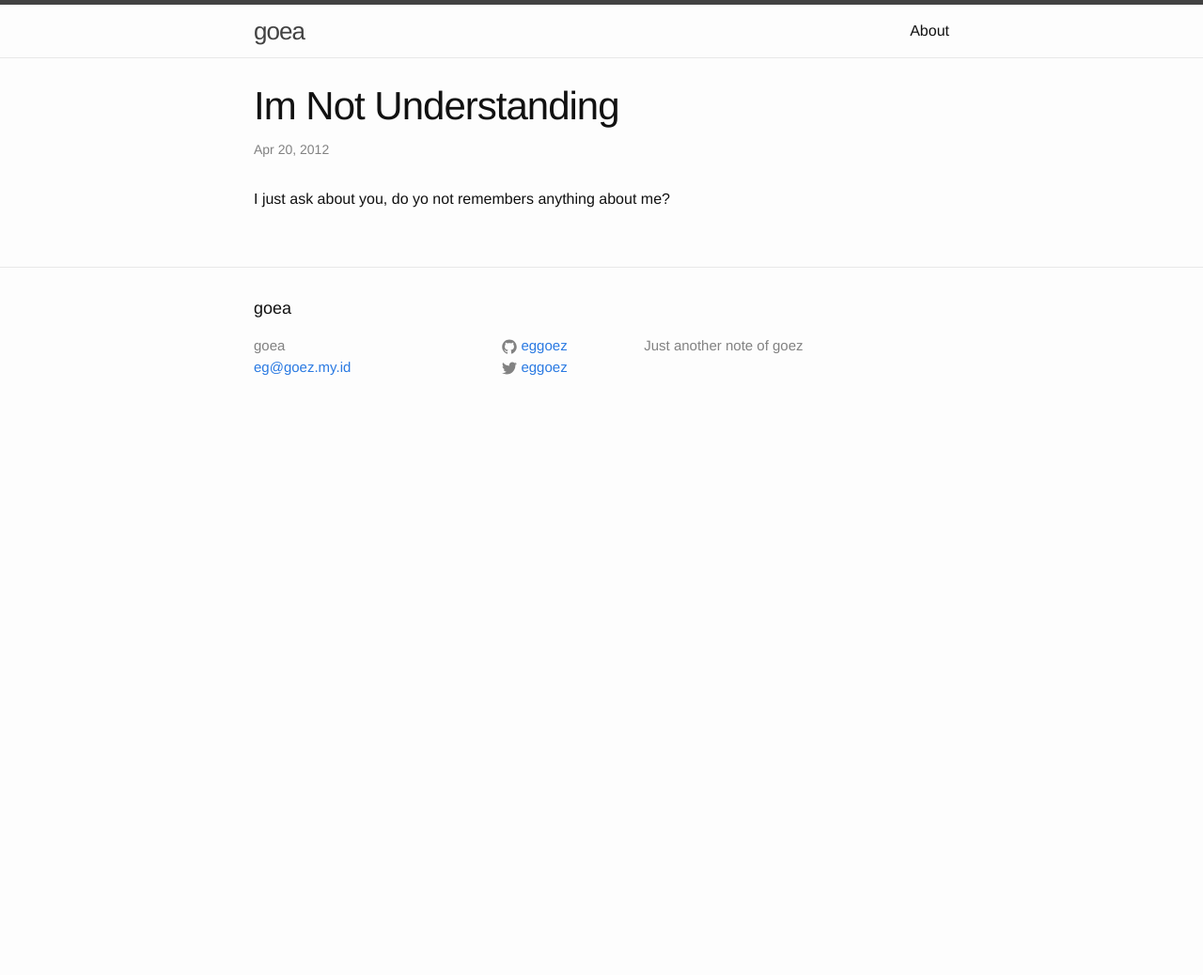
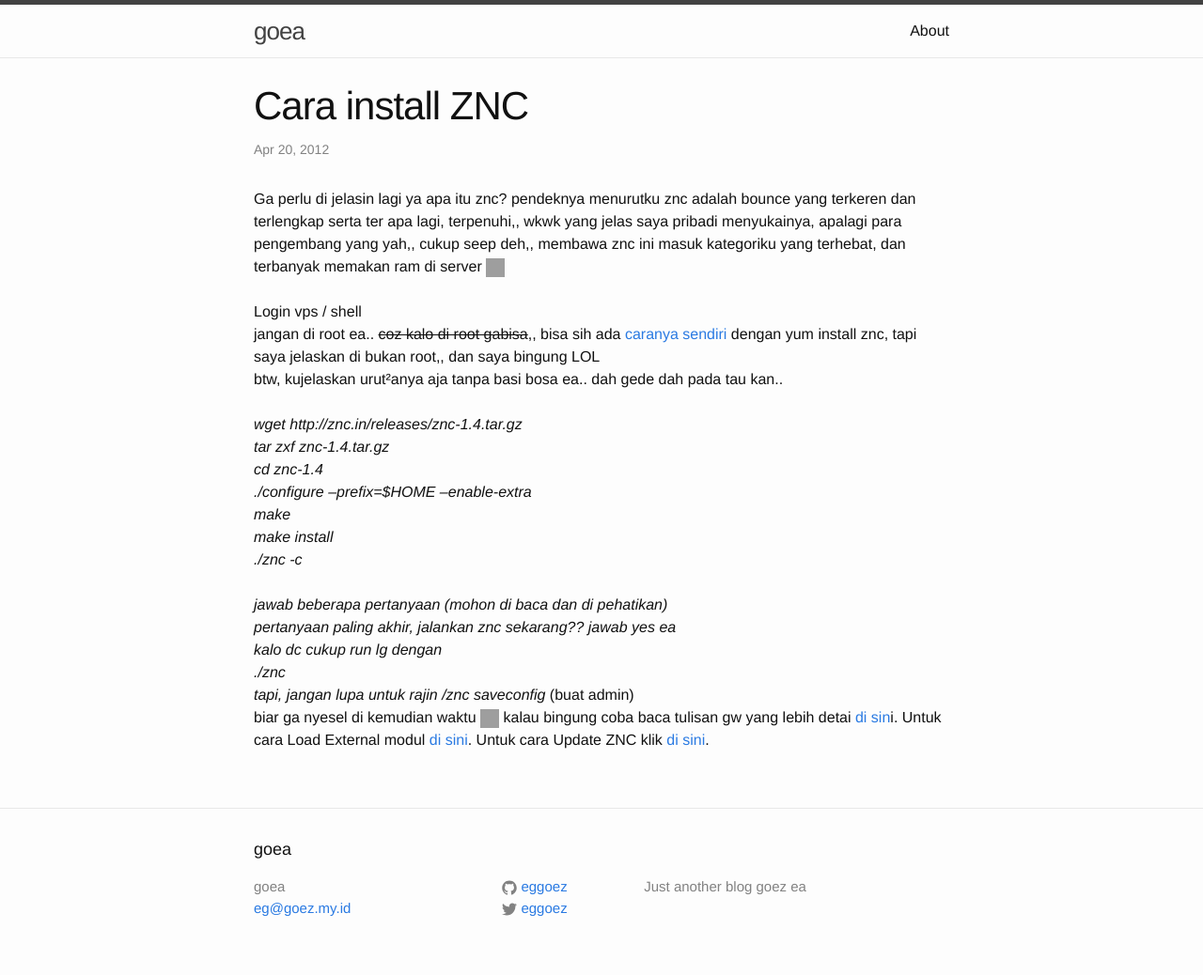
Before and after one commit to goezz/goezz.github.com, a Jekyll site: the page built from _posts/2012-04-19-cara-install-znc.markdown, in a window 1280 px wide. Shown: the whole page at 94% size. Built offline with Jekyll 4.4.1, drawn with Linux system fonts in a browser that asks for light colours; before the commit the page ends 900 px from its top, so only the background shows below that; grey boxes are pictures that could not be loaded.

Commit message:
change content

```diff
--- a/_config.yml
+++ b/_config.yml
@@ -9,7 +9,7 @@
 title: goea
 email: eg@goez.my.id
 description: > # this means to ignore newlines until "baseurl:"
-  Just another note of goez
+  Just another blog goez ea
 baseurl: "" # the subpath of your site, e.g. /blog
 url: "http://goez.ga" # the base hostname & protocol for your site
 permalink: /:title.xhtml
--- a/_posts/2012-04-19-cara-install-znc.markdown
+++ b/_posts/2012-04-19-cara-install-znc.markdown
@@ -1,7 +1,26 @@
 ---
 layout: post
-title:  "Im Not Understanding"
+title:  "Cara install ZNC"
 date:   2012-04-19 22:27:21 -0500
-categories: Intermezzo
+categories: znc
 ---
-I just ask about you, do yo not remembers anything about me?
+Ga perlu di jelasin lagi ya apa itu znc? pendeknya menurutku znc adalah bounce yang terkeren dan terlengkap serta ter apa lagi, terpenuhi,, wkwk yang jelas saya pribadi menyukainya, apalagi para pengembang yang yah,, cukup seep deh,, membawa znc ini masuk kategoriku yang terhebat, dan terbanyak memakan ram di server <img src="http://www.mywapblog.com/asset/MWB/emoticons/icon_biggrin.png" style="width: 20px; height: 20px; vertical-align: middle;" alt="biggrin" class="mwb-emoticon mwb-emoticon-biggrin"><br>
+<br>
+Login vps / shell<br>
+jangan di root ea.. <span style="text-decoration:line-through;">coz kalo di root gabisa</span>,, bisa sih ada <a href="http://ciutirc.blogspot.com/2014/10/tutorial-cara-install-znc-pada-root-dengam-mudah.html">caranya sendiri</a> dengan yum install znc, tapi saya jelaskan di bukan root,, dan saya bingung LOL<br>
+btw, kujelaskan urut²anya aja tanpa basi bosa ea.. dah gede dah pada tau kan..<br>
+<br>
+<em>wget http://znc.in/releases/znc-1.4.tar.gz<br>
+tar zxf znc-1.4.tar.gz<br>
+cd znc-1.4<br>
+./configure --prefix=$HOME --enable-extra<br>
+make<br>
+make install<br>
+./znc -c<br>
+<br>
+jawab beberapa pertanyaan (mohon di baca dan di pehatikan)<br>
+pertanyaan paling akhir, jalankan znc sekarang?? jawab yes ea<br>
+kalo dc cukup run lg dengan<br>
+<span style="font-style:italic;">./znc</span><br>
+tapi, jangan lupa untuk rajin <span style="font-style:italic;">/znc saveconfig</span></em> (buat admin)<br>
+biar ga nyesel di kemudian waktu <img src="http://www.mywapblog.com/asset/MWB/emoticons/icon_biggrin.png" style="width: 20px; height: 20px; vertical-align: middle;" alt="biggrin" class="mwb-emoticon mwb-emoticon-biggrin"> kalau bingung coba baca tulisan gw yang lebih detai <a href="http://ciutirc.blogspot.com/2014/10/tutorial-cara-install-znc-pada-root-dengam-mudah.html">di sin</a>i. Untuk cara Load External modul <a href="http://eg-goez.blogspot.com/2014/09/tutorial-menambah-external-modules-pada-znc.html">di sini</a>. Untuk cara Update ZNC klik <a href="http://eg-goez.blogspot.com/2014/10/tutorial-update-upgrade-version-znc.html">di sini</a>.
```
Also changed, not shown: _posts/2012-05-17-cara-install-psybnc.markdown (added, +36 -0 lines), _posts/2012-05-17-cara-install-sbnc.markdown (+4 -4 lines), _posts/2012-05-18-cara-mudah-instal-botl-eggdrop.markdown (added, +28 -0 lines), _posts/2012-05-18-cara-mudah-install-botl-eggdrop.markdown (deleted, +0 -7 lines), about.md (+40 -4 lines).
